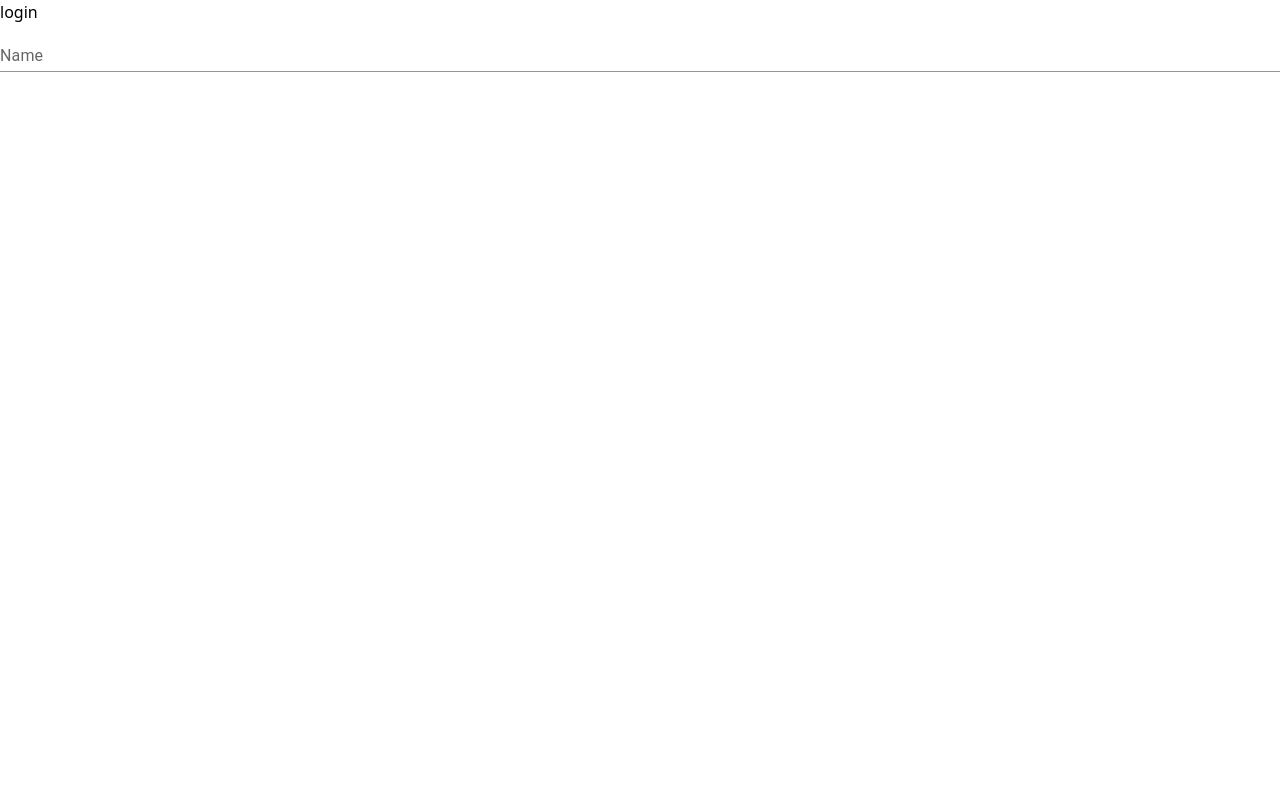
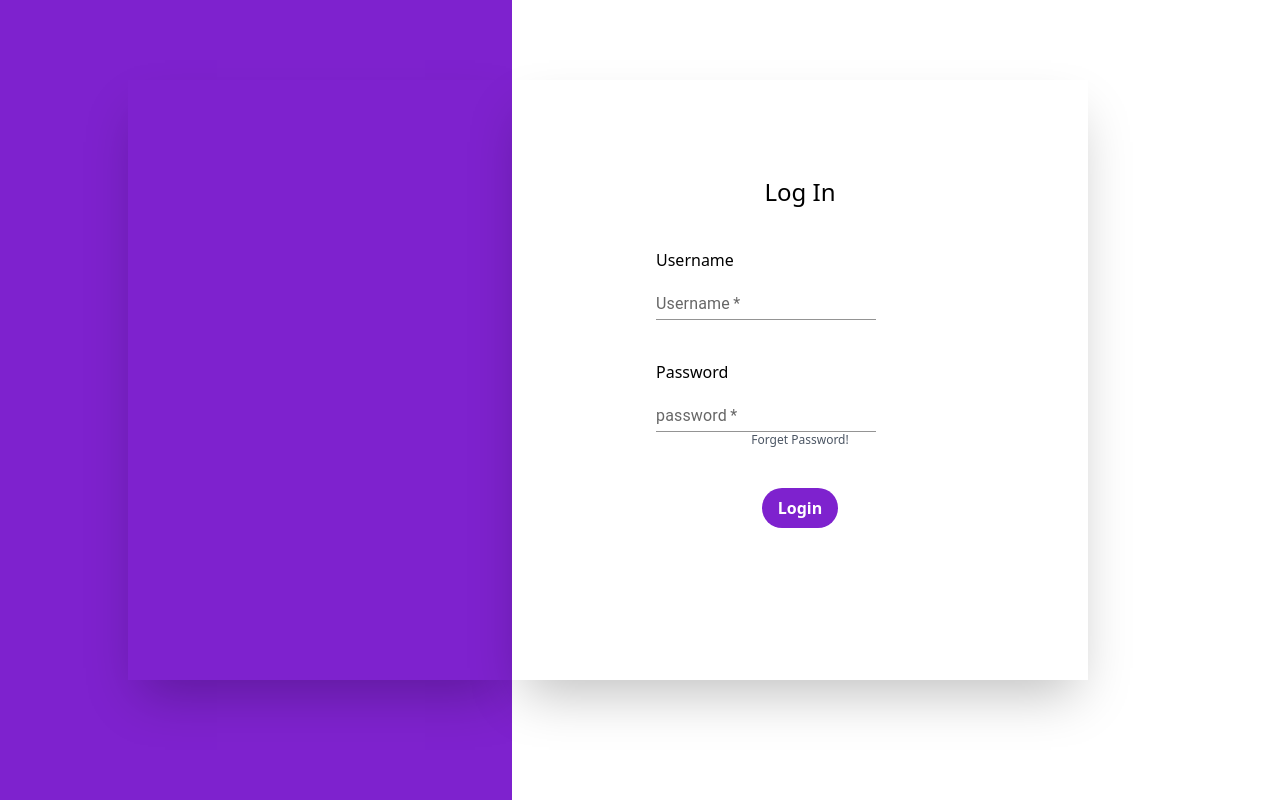
Before and after one commit to Himanshubansal155/expense-tracker, a React (Create React App) app: page /login in a window 1280 px wide. Built offline with nearby package versions, Linux system fonts and the light colour scheme.

Commit message:
login page

```diff
--- a/src/components/Login/Login.js
+++ b/src/components/Login/Login.js
@@ -3,9 +3,59 @@ import Input from "../shared components/Input/Input";
 
 const Login = () => {
   return (
-    <div>
-      login
-      <Input />
+    <div className=" h-screen bg-white flex">
+      <div className=" h-screen bg-purple-700 w-2/5 ">
+        <div className=" h-3/4 w-3/4 float-right bg-purple-700 mt-20 shadow-2xl">
+          {" "}
+        </div>
+      </div>
+      <div className=" h-screen bg-white w-3/5 ">
+        <div className=" h-3/4 w-3/4 float-left bg-white mt-20 shadow-2xl">
+          <div className="">
+            <form action="#" className="flex flex-col w-full items-center">
+              <div className=" mt-24">
+                <h1 className="text-black text-2xl ">Log In</h1>
+              </div>
+
+              <div className="form-group w-1/2  mt-10">
+                <label className="label" for="name">
+                  Username
+                </label>
+                <Input
+                  type="text"
+                  className="form-control"
+                  label="Username"
+                  required
+                />
+              </div>
+              <div className="form-group w-1/2  mt-10">
+                <label className="label" for="password">
+                  Password
+                </label>
+                <Input
+                  type="password"
+                  className="form-control"
+                  label="password"
+                  required
+                />
+              </div>
+              <div>
+                <a classname="no-underline float-right" href="#">
+                  <p className="text-xs text-gray-600">Forget Password!</p>
+                </a>
+              </div>
+              <div className="form-group mt-10">
+                <button
+                  type="submit"
+                  className="bg-purple-700 hover:bg-purple-800 text-white font-bold py-2 px-4 rounded-full"
+                >
+                  Login
+                </button>
+              </div>
+            </form>
+          </div>
+        </div>
+      </div>
     </div>
   );
 };
```
Also changed, not shown: 1 other file (tests, documents, lock files or other folders).
